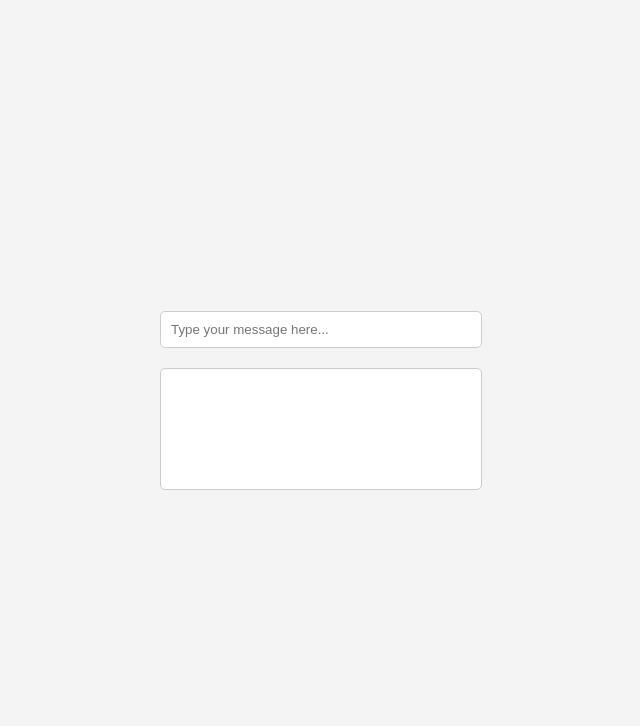
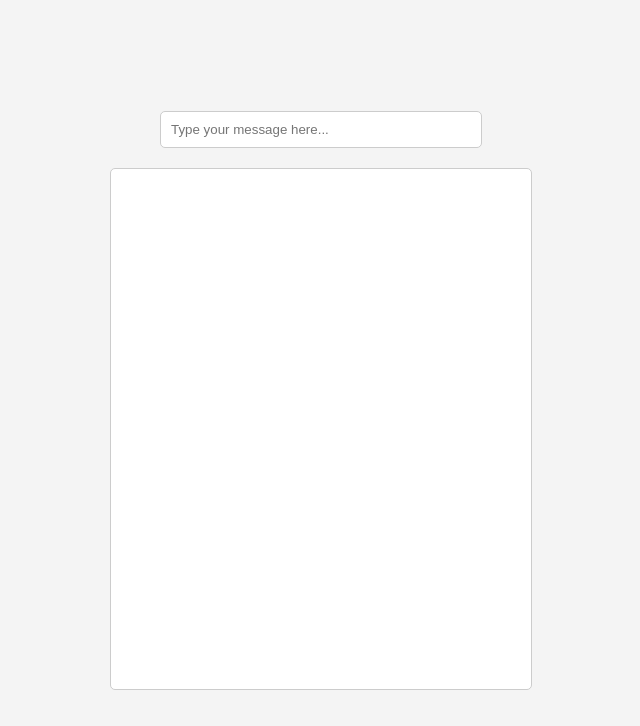
Before and after one commit to Blingoose/chatgpt-test, a website: page public/index.html in a window 1280 px wide. Shown: the whole page, without its empty margins (319-959 px from the left). Drawn offline with Linux system fonts and the light colour scheme.

Commit message:
minor change

```diff
--- a/public/styles.css
+++ b/public/styles.css
@@ -22,12 +22,12 @@ body {
 }
 
 #output {
-    width: 300px;
+    width: 400px;
+    height: 500px;
     padding: 10px;
     border: 1px solid #ccc;
     border-radius: 5px;
     background-color: #fff;
-    min-height: 100px;
-    overflow-y: auto;
+    overflow-y: scroll;
     text-align: left;
 }
```
